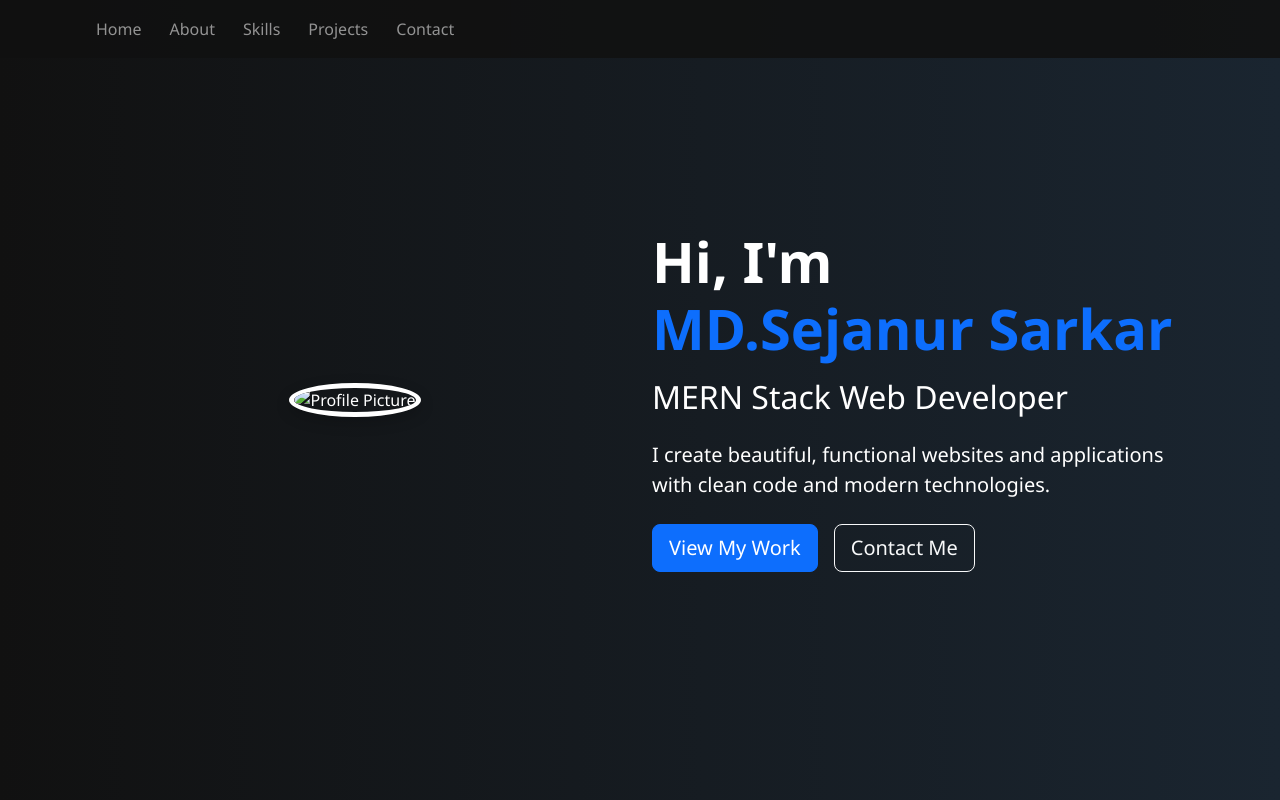
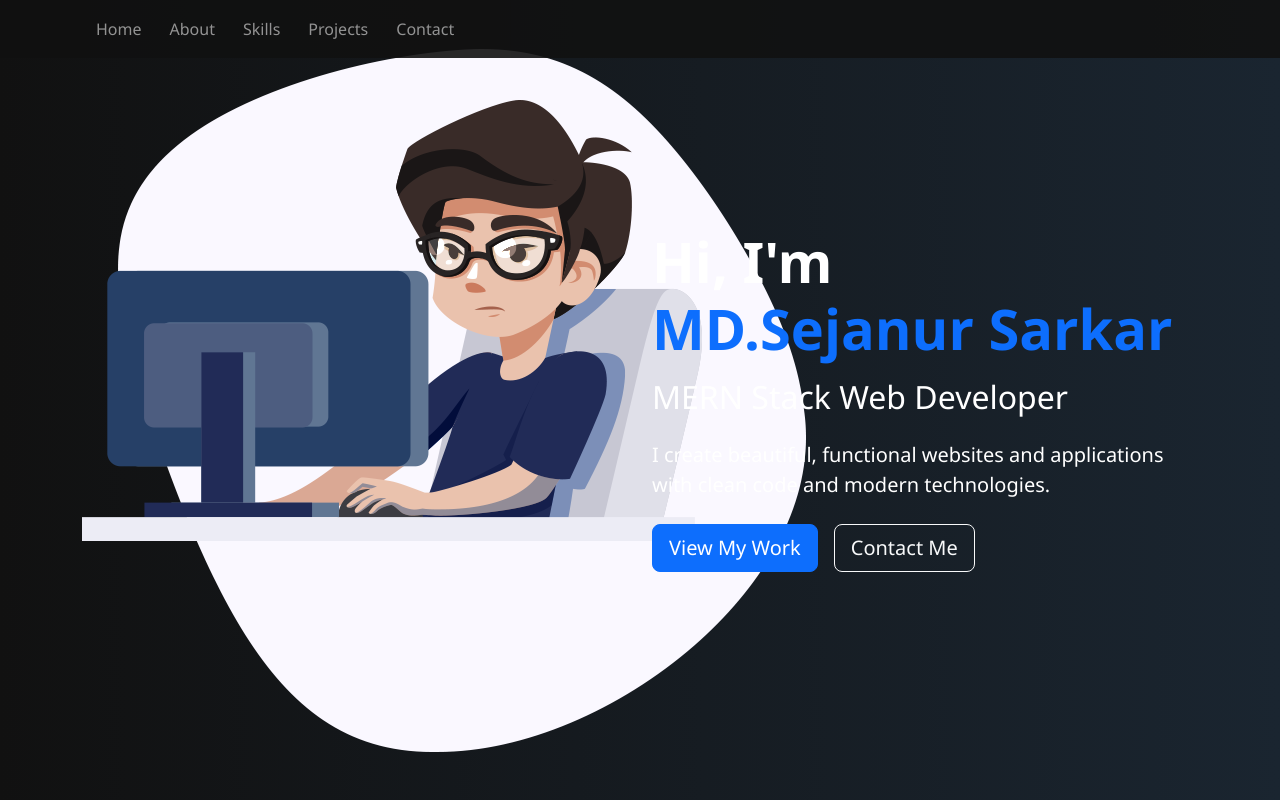
Before and after one commit to sejanur-sarkar/assigment-dipti, a plain HTML site: page index.html in a window 1280 px wide. Shown: the top 800 px of the page. Drawn offline with nearby package versions, Linux system fonts and the light colour scheme.

Commit message:
second commit

```diff
--- a/index.html
+++ b/index.html
@@ -49,7 +49,7 @@
         <div class="container">
             <div class="row align-items-center mx-10px">
                 <div class="col-lg-6 text-center mt-5 mt-lg-0">
-                    <img src="./image/pngtree-developers-are-coding-programs-on-computers-programmers-are-analyzing-data-png-image_14867886.png" alt="Profile Picture" class="profile-img rounded-circle">
+                    <img src="./image/banner-image.png">
                 </div>
                 <div class="col-lg-6">
                     <h1 class="display-4 fw-bold mb-3">Hi, I'm <br> <span class="text-primary">MD.Sejanur Sarkar</span></h1>
```
